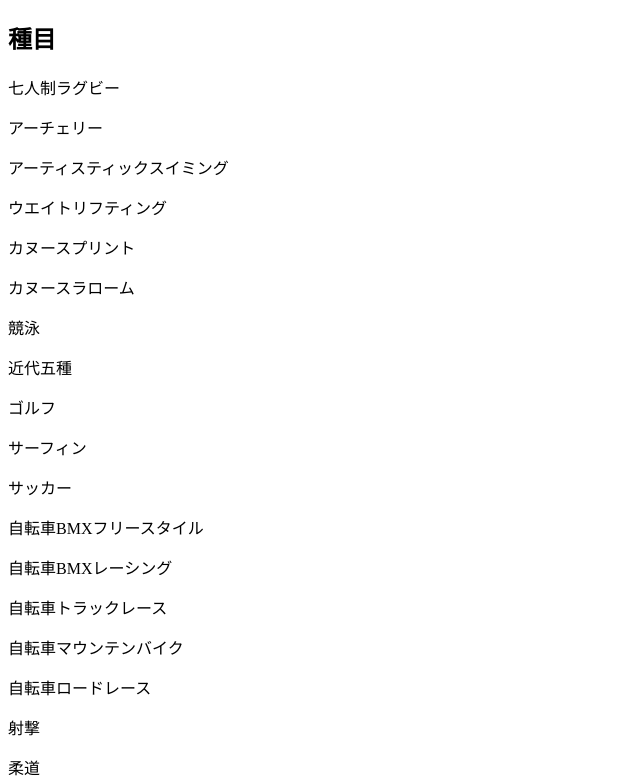
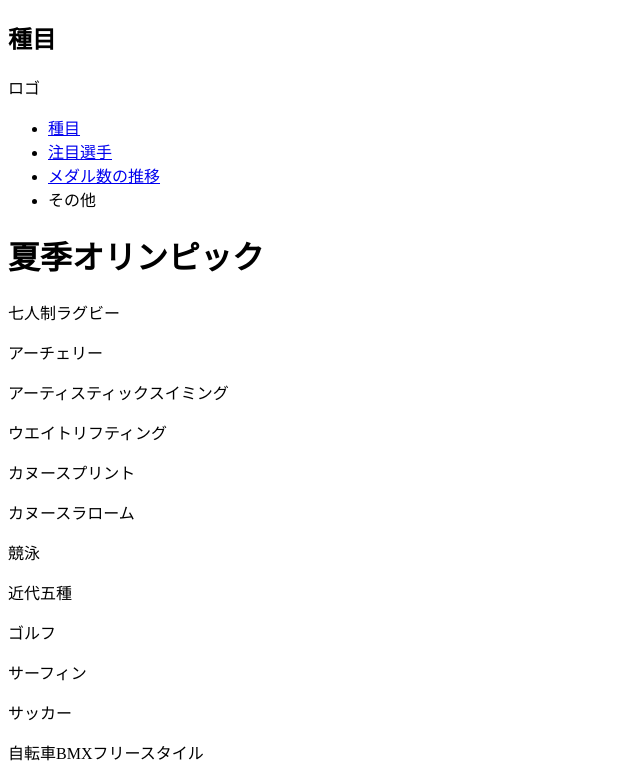
Before and after one commit to s1F10240162/Class7-7-team-project, a plain HTML site: page syumoku.html in a window 1280 px wide. Shown: the top 783 px of the page, without its empty margins (0-640 px from the left). Drawn offline with Linux system fonts and the light colour scheme.

Commit message:
サイドバー
サイドバーを追加

```diff
--- a/syumoku.html
+++ b/syumoku.html
@@ -5,6 +5,21 @@
 </head>
 <h2>種目</h2>
 <body>
+    <div class="container">
+        <div class="sidebar">
+          <p>ロゴ</p>
+          <ul>
+            <li><a href="syumoku.html">種目</a></li>
+            <li><a href="chumoku.html">注目選手</a></li>
+            <li><a href="sam.html">メダル数の推移</a></li>
+            <li>その他</li>
+          </ul>
+        </div>
+        <div class="main-content">
+          <div class="header">
+            <h1><div>夏季オリンピック</div></h1>
+          </div>
+          <div class="content">
 <P>七人制ラグビー</P>
 <p>アーチェリー</p>
 <p>アーティスティックスイミング</p>
```
Also changed, not shown: sam.html (+15 -0 lines).
